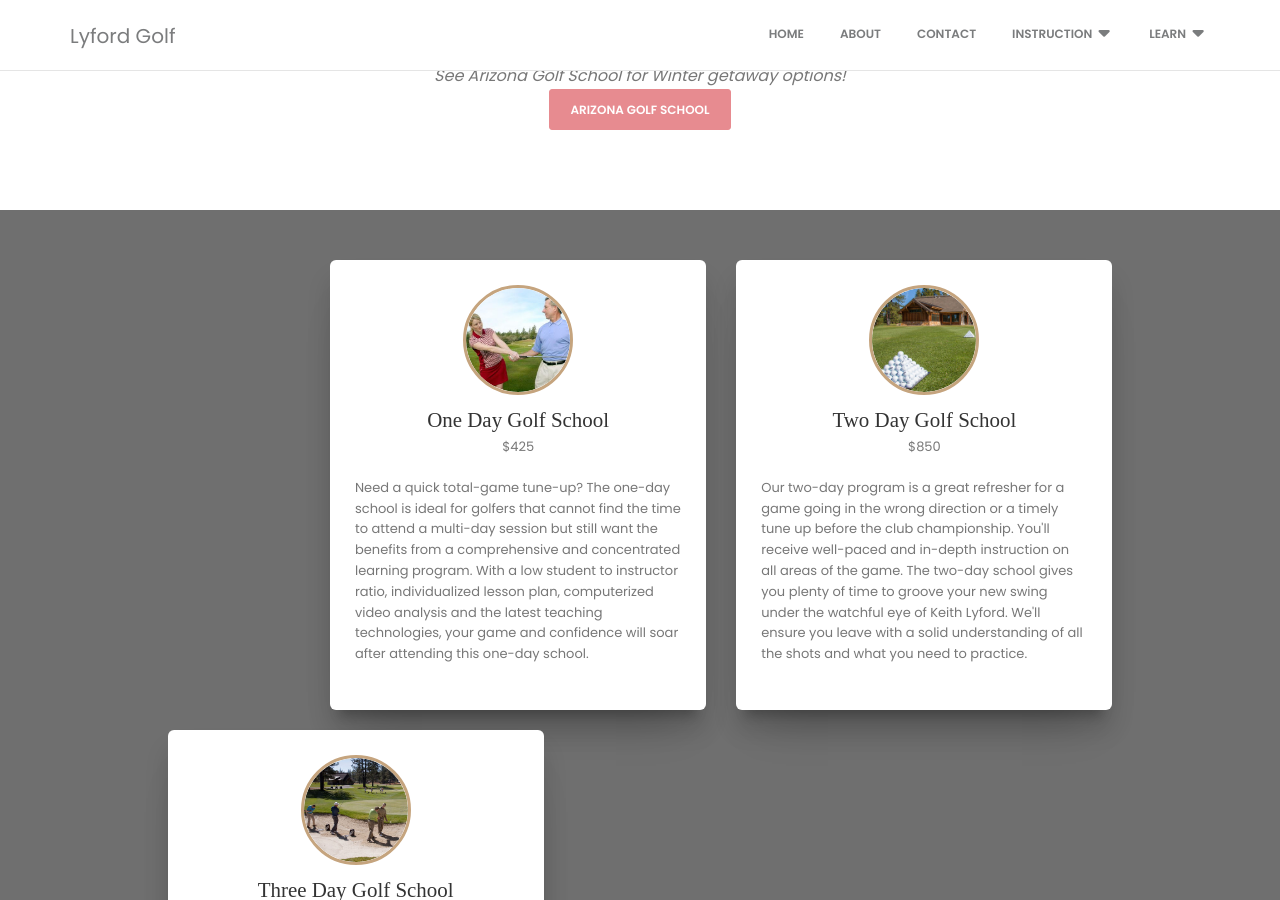
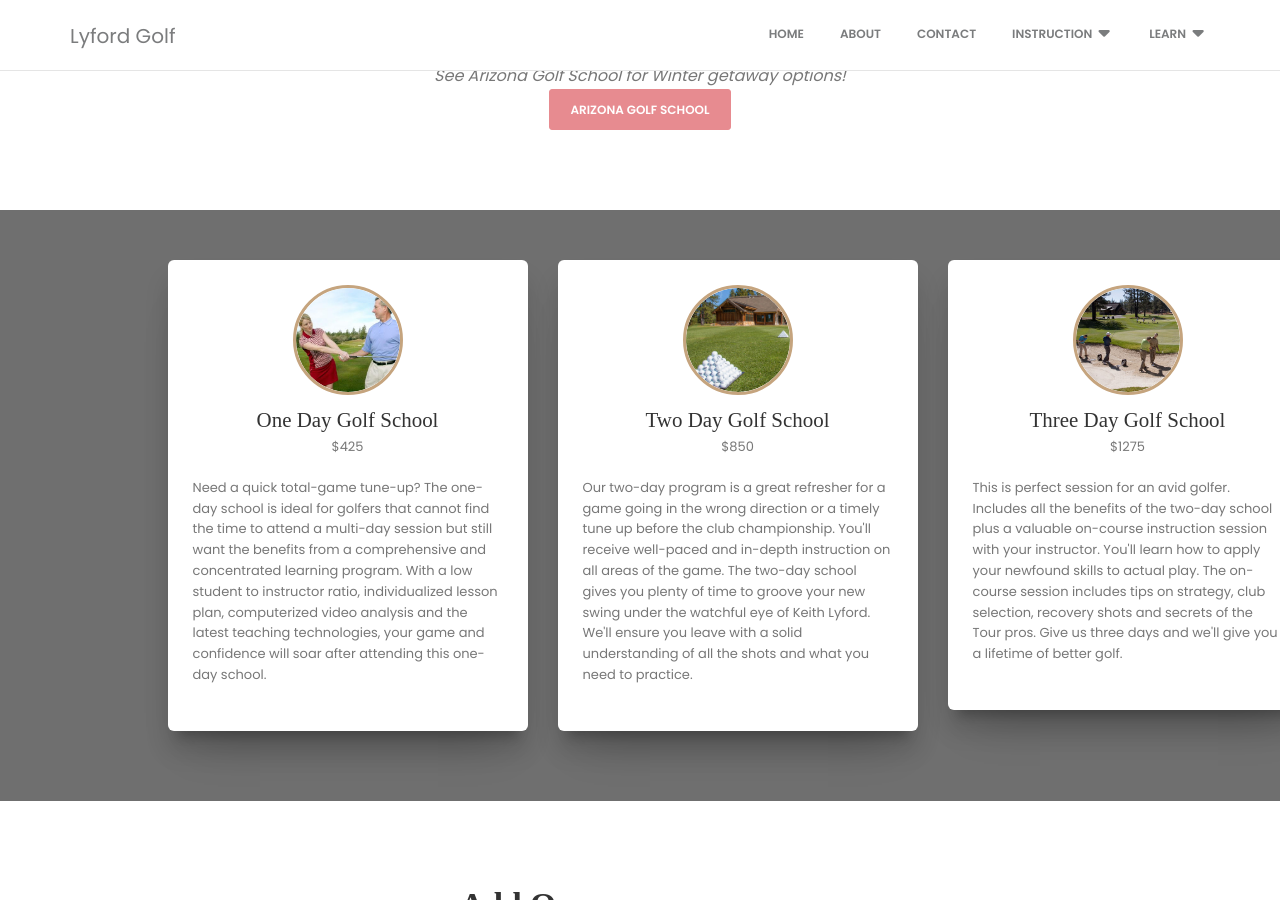
Before and after one commit to cheneymah18/lyfordgolf, a Jekyll site: the page built from golf-schools-truckee.html, in a window 1280 px wide and 900 px high, scrolled down 1117 px. Built offline with Jekyll 4.4.1, drawn with Linux system fonts in a browser that asks for light colours; nearby versions of some CDN libraries; some web fonts are replaced.

Commit message:
Update golf-schools-truckee.html

```diff
--- a/golf-schools-truckee.html
+++ b/golf-schools-truckee.html
@@ -46,9 +46,9 @@ category: instruction
             <div class="content">
                 <div class="team">
                     <div class="row">
-                        <div class="col-md-10 col-md-offset-1">
+                        <div class="col-md-12 col-md-offset-1">
                             <div class="row">
-                                <div class="col-sm-6 col-lg-5 col-lg-offset-2">
+                                <div class="col-sm-4 col-lg-4 col-lg-offset-0">
                                     <div class="card card-member">
                                         <div class="content">
                                             <div class="avatar avatar-warning">
@@ -64,7 +64,7 @@ category: instruction
                                         </div>
                                     </div>
                                 </div>
-                                <div class="col-sm-6 col-lg-5">
+                                <div class="col-sm-4 col-lg-4">
                                     <div class="card card-member">
                                         <div class="content">
                                             <div class="avatar avatar-warning">
@@ -80,7 +80,7 @@ category: instruction
                                         </div>
                                     </div>
                                 </div>
-                                <div class="col-sm-6 col-lg-5">
+                                <div class="col-sm-4 col-lg-4">
                                     <div class="card card-member">
                                         <div class="content">
                                             <div class="avatar avatar-warning">
```
